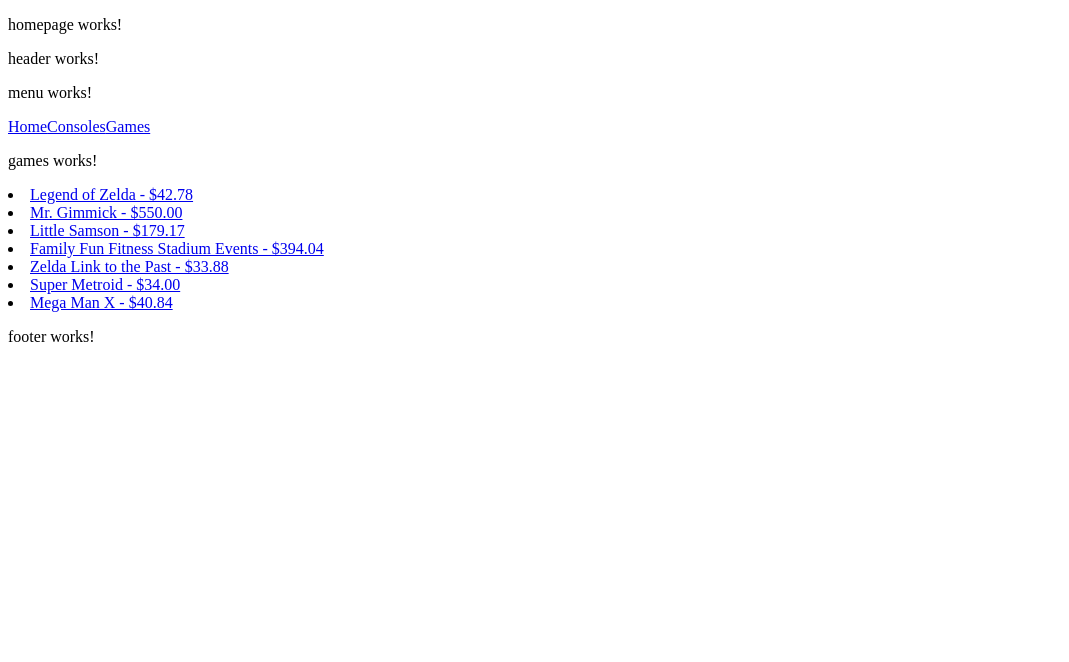
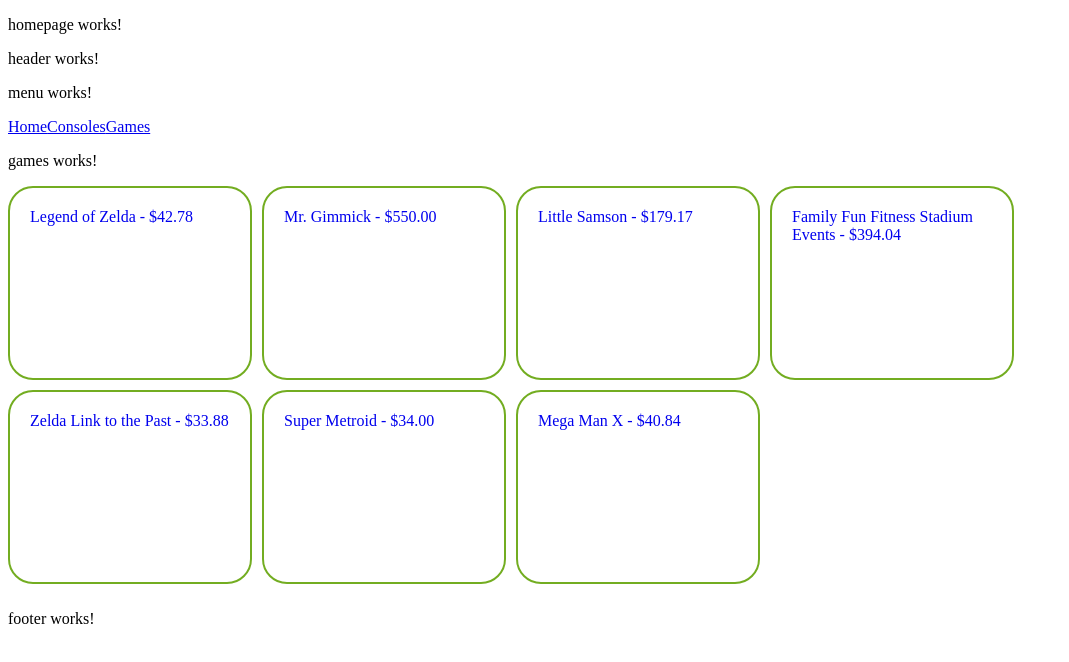
Before and after one commit to xtremind/gameListing, an Angular app in the folder front/: page /games in a window 1280 px wide. Shown: the top 662 px of the page, without its empty margins (0-1069 px from the left). Built offline with nearby package versions, Linux system fonts and the light colour scheme.

Commit message:
adding game fragment implementation

```diff
--- a/front/src/app/modules/home/pages/games/games.component.html
+++ b/front/src/app/modules/home/pages/games/games.component.html
@@ -1,5 +1,3 @@
 <p>games works!</p>
 
-<li *ngFor="let game of games">
-    <a routerLink="/game/{{game.id}}" routerLinkActive="active">{{game.productName}} - {{game.price1}}</a>
-  </li>
+<app-game-fragment *ngFor="let game of games" [game]="game"></app-game-fragment>
--- a/front/src/app/modules/home/pages/home/homepage.component.css
+++ b/front/src/app/modules/home/pages/home/homepage.component.css
@@ -0,0 +1,3 @@
+.clear {
+    clear:both;
+}
--- a/front/src/app/modules/home/pages/home/homepage.component.html
+++ b/front/src/app/modules/home/pages/home/homepage.component.html
@@ -5,4 +5,5 @@
 <app-header></app-header>
 <app-menu></app-menu>
 <router-outlet></router-outlet>
+<div class="clear"></div>
 <app-footer></app-footer>
--- a/front/src/app/shared/components/game-fragment/game-fragment.component.css
+++ b/front/src/app/shared/components/game-fragment/game-fragment.component.css
@@ -0,0 +1,13 @@
+.rcorners {
+    border-radius: 25px;
+    /*background: url(paper.gif);*/
+    border: 2px solid #73AD21;
+    background-position: left top;
+    background-repeat: repeat;
+    margin-right: 10px;
+    margin-bottom: 10px;
+    padding: 20px;
+    width: 200px;
+    height: 150px;
+    float: left;
+  }
--- a/front/src/app/shared/components/game-fragment/game-fragment.component.html
+++ b/front/src/app/shared/components/game-fragment/game-fragment.component.html
@@ -1 +1,3 @@
-<p>game-fragment works!</p>
+<a routerLink="/game/{{game.id}}" routerLinkActive="active">
+    <div class="rcorners">{{game.productName}} - {{game.price1}}</div>
+</a>
```
Also changed, not shown: front/src/app/shared/components/game-fragment/game-fragment.component.ts (+6 -1 lines).
